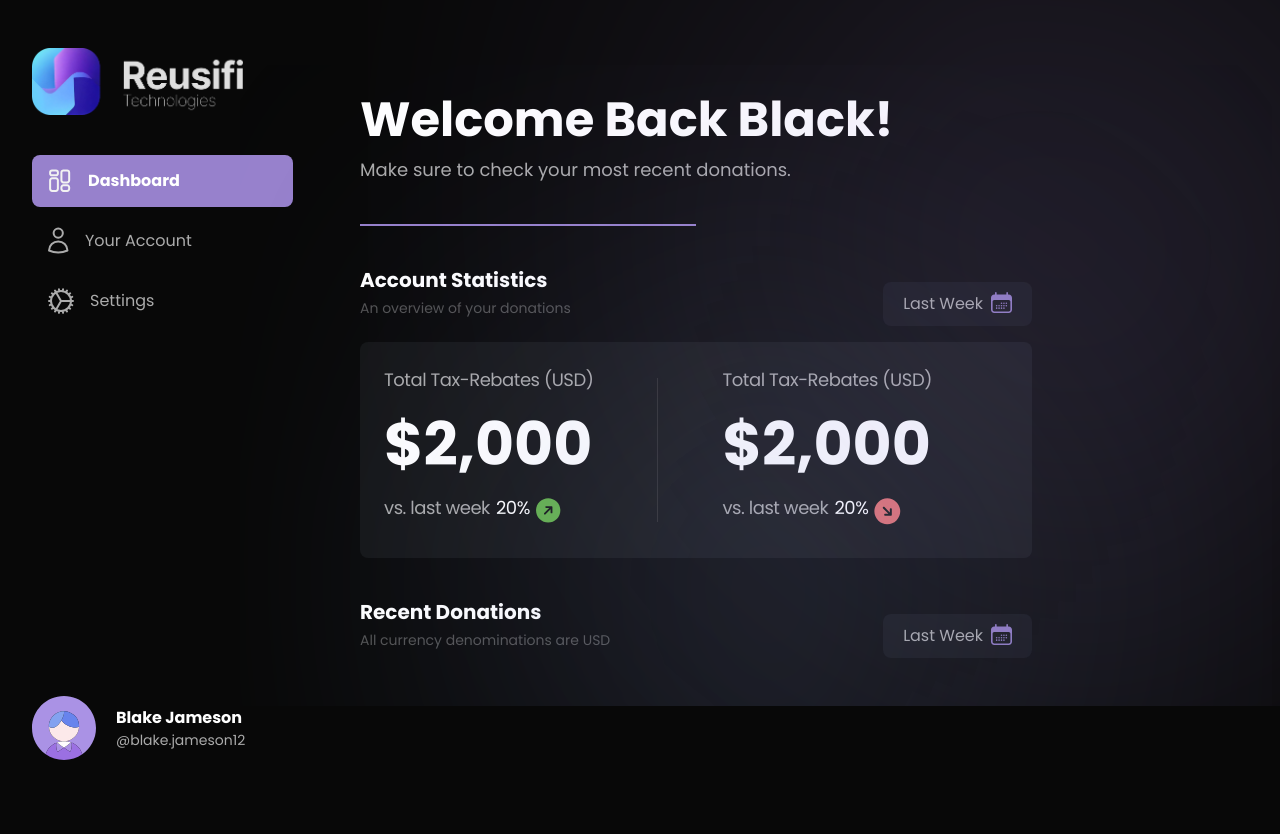
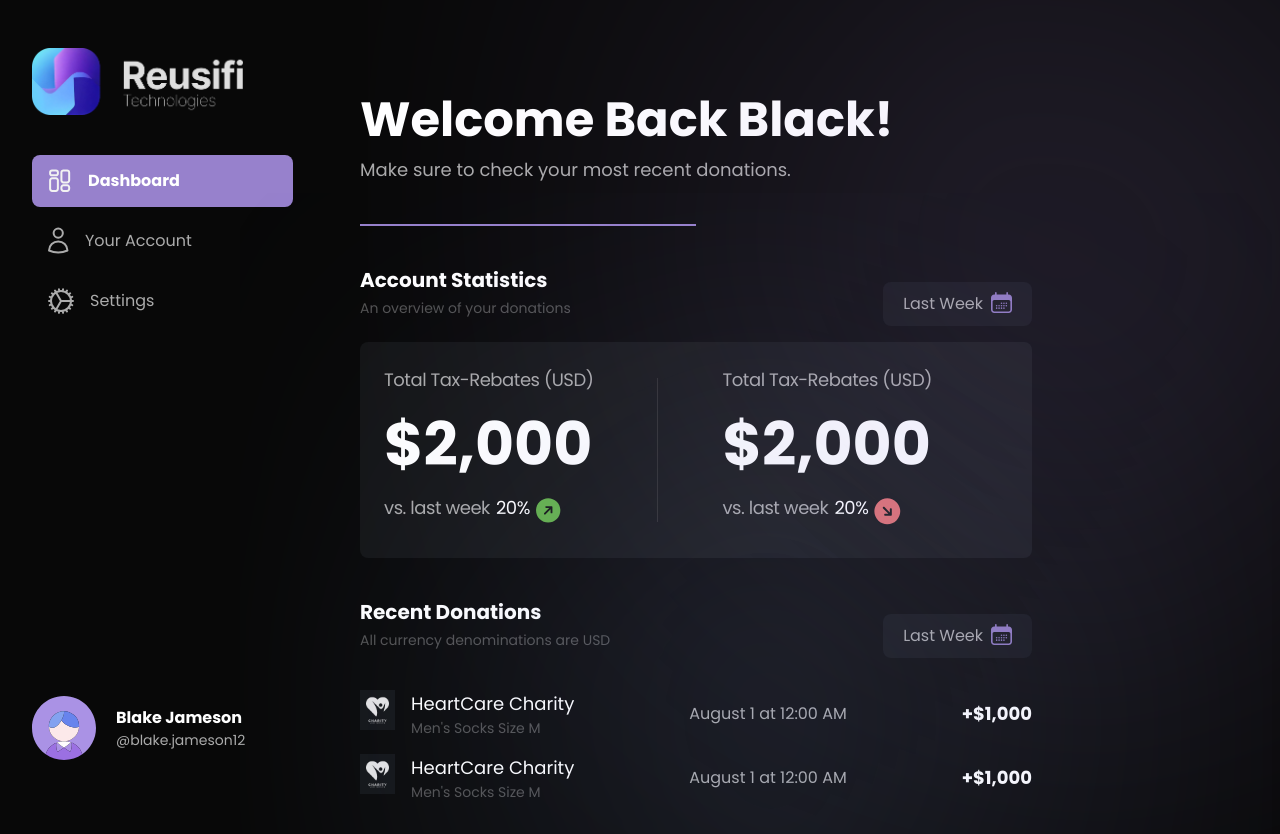
Before and after one commit to untold-brioche/resifi-ui, a SvelteKit app: page /dashboard in a window 1280 px wide. Before the commit the page ends 800 px from the top, so only its background shows below. Built offline with nearby package versions, Linux system fonts and the light colour scheme; some icons are missing.

Commit message:
added stuff to the dasboord

```diff
--- a/src/routes/dashboard/+page.svelte
+++ b/src/routes/dashboard/+page.svelte
@@ -1,6 +1,29 @@
 <script lang="ts">
     import logo from "$lib/images/logo.png";
     import IoIosLogOut from "svelte-icons/io/IoIosLogOut.svelte";
+    import charityImg from "$lib/images/charity.png";
+
+    interface Donation {
+        organization: string;
+        item: string;
+        date: Date;
+        amount: string;
+    }
+
+    const donations: Donation[] = [
+        {
+            organization: "HeartCare Charity",
+            item: "Men's Socks Size M",
+            date: new Date("2021-08-01"),
+            amount: "1,000",
+        },
+        {
+            organization: "HeartCare Charity",
+            item: "Men's Socks Size M",
+            date: new Date("2021-08-01"),
+            amount: "1,000",
+        },
+    ];
 </script>
 
 <aside class="fixed inset-y-0 left-0 text-white px-4 py-6">
@@ -488,6 +511,38 @@
                         </svg>
                     </button>
                 </div>
+                <div class="flex mt-4 flex-col gap-4">
+                    {#each donations as donation}
+                        <div class="flex justify-between items-center">
+                            <div class="flex gap-4">
+                                <img
+                                    src={charityImg}
+                                    alt="Charity logo"
+                                    class="h-10 bg-[#121416] p-1.5"
+                                />
+                                <div>
+                                    <h3 class="text-white text-lg">
+                                        {donation.organization}
+                                    </h3>
+                                    <p class="text-[#525252] text-sm">
+                                        {donation.item}
+                                    </p>
+                                </div>
+                            </div>
+                            <div class="text-[#ABABAB]">
+                                {donation.date.toLocaleDateString("en-US", {
+                                    day: "numeric",
+                                    month: "long",
+                                    hour: "numeric",
+                                    minute: "numeric",
+                                })}
+                            </div>
+                            <div class="flex text-white font-bold text-lg">
+                                +${donation.amount}
+                            </div>
+                        </div>
+                    {/each}
+                </div>
             </div>
         </div>
     </div>
```
Also changed, not shown: src/lib/images/charity.png (added).
